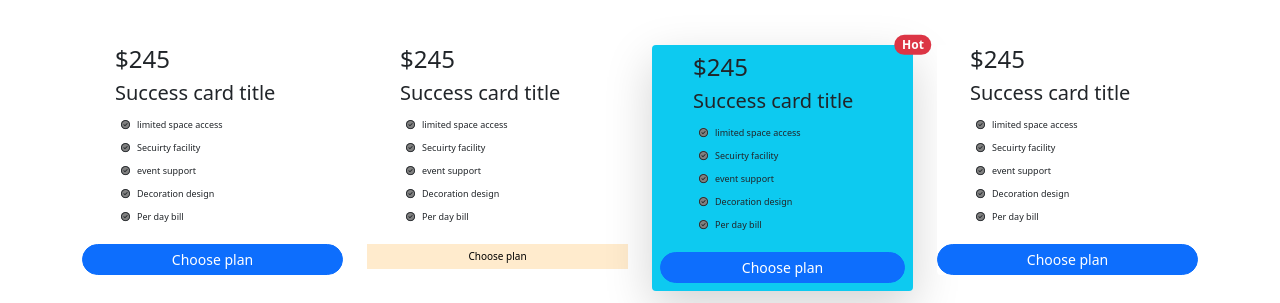
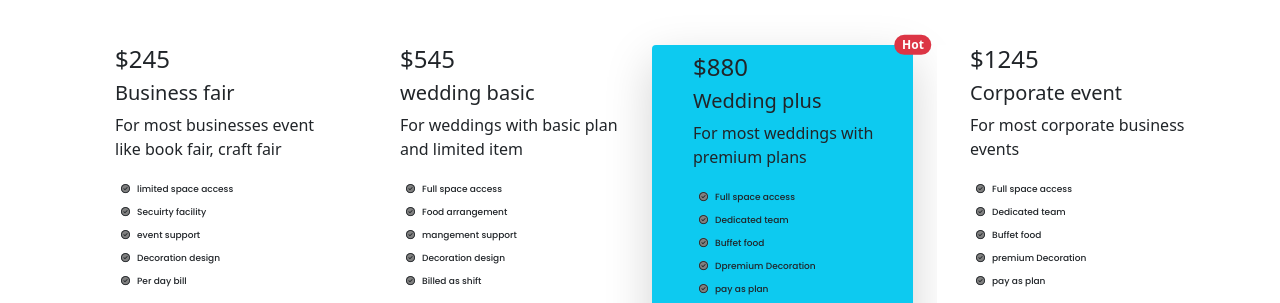
Before and after one commit to kanakWeb/convention-center, a plain HTML site: page index.html in a window 1280 px wide. Shown: the part 649-952 px from the top of the page. Drawn offline with Linux system fonts and the light colour scheme.

Commit message:
card content ready

```diff
--- a/index.html
+++ b/index.html
@@ -95,7 +95,10 @@
                         style="max-width: 18rem;">
                         <h4 class=" card-head">$245</h4>
 
-                        <h5 class=" card-head">Success card title</h5>
+                        <h5 class=" card-head"> Business fair</h5>
+                        <p class=" card-head">For most businesses event
+
+                            like book fair, craft fair</p>
                         <ul class=" card-body-text  ">
                             <li class="  card-body-text"><i class="far fa-check-circle"></i>limited
                                 space access
@@ -109,7 +112,7 @@
                                 day bill</li>
                         </ul>
 
-                        <button class="btn btn-sm rounded-pill btn-primary" type="button">Choose plan
+                        <button class="card-buuton" type="button">Choose plan
                         </button>
                     </div>
                 </div>
@@ -118,20 +121,19 @@
                 <div class="col">
                     <div class="card border-0 mb-3 d-flex         justify-content-center align-content-center"
                         style="max-width: 18rem;">
-                        <h4 class=" card-head">$245</h4>
+                        <h4 class=" card-head">$545</h4>
 
-                        <h5 class=" card-head">Success card title</h5>
+                        <h5 class="card-head">wedding basic</h5>
+                        <p class="card-head">For weddings with basic plan
+
+                            and limited item</p>
                         <ul class=" card-body-text  ">
-                            <li class="  card-body-text"><i class="far fa-check-circle"></i>limited
-                                space access
+                            <li class="  card-body-text"><i class="far fa-check-circle"></i>Full space access
                             </li>
-                            <li class=" card-body-text"><i class="far fa-check-circle"></i>Secuirty
-                                facility</li>
-                            <li class=" card-body-text"><i class="far fa-check-circle"></i>event
-                                support</li>
+                            <li class=" card-body-text"><i class="far fa-check-circle"></i>Food arrangement</li>
+                            <li class=" card-body-text"><i class="far fa-check-circle"></i>mangement support</li>
                             <li class=" card-body-text"><i class="far fa-check-circle"></i>Decoration design</li>
-                            <li class=" card-body-text"><i class="far fa-check-circle"></i>Per
-                                day bill</li>
+                            <li class=" card-body-text"><i class="far fa-check-circle"></i>Billed as shift</li>
                         </ul>
 
                         <button class=" card-buuton" type="button">Choose plan
@@ -147,23 +149,22 @@
                             Hot
                             <span class="visually-hidden">unread messages</span>
                         </span>
-                        <h4 class=" card-head">$245</h4>
+                        <h4 class=" card-head">$880</h4>
 
-                        <h5 class=" card-head">Success card title</h5>
+                        <h5 class=" card-head">Wedding plus</h5>
+                        <p class="card-head">For most weddings with
+                            premium plans</p>
                         <ul class=" card-body-text  ">
-                            <li class="  card-body-text"><i class="far fa-check-circle"></i>limited
-                                space access
+                            <li class="  card-body-text"><i class="far fa-check-circle"></i>Full space access
                             </li>
-                            <li class=" card-body-text"><i class="far fa-check-circle"></i>Secuirty
-                                facility</li>
-                            <li class=" card-body-text"><i class="far fa-check-circle"></i>event
-                                support</li>
-                            <li class=" card-body-text"><i class="far fa-check-circle"></i>Decoration design</li>
-                            <li class=" card-body-text"><i class="far fa-check-circle"></i>Per
-                                day bill</li>
+                            <li class=" card-body-text"><i class="far fa-check-circle"></i>Dedicated team</li>
+                            <li class=" card-body-text"><i class="far fa-check-circle"></i>Buffet food</li>
+                            <li class=" card-body-text"><i class="far fa-check-circle"></i>Dpremium Decoration
+                            </li>
+                            <li class=" card-body-text"><i class="far fa-check-circle"></i>pay as plan</li>
                         </ul>
 
-                        <button class="btn btn-sm rounded-pill btn-primary" type="button">Choose plan
+                        <button class="card-buuton" type="button">Choose plan
                         </button>
                     </div>
                 </div>
@@ -171,23 +172,23 @@
                 <div class="col">
                     <div class="card  border-0 mb-3 d-flex         justify-content-center align-content-center"
                         style="max-width: 18rem;">
-                        <h4 class=" card-head">$245</h4>
+                        <h4 class=" card-head">$1245</h4>
 
-                        <h5 class=" card-head">Success card title</h5>
+                        <h5 class=" card-head">Corporate event</h5>
+                        <p class="card-head">For most corporate business
+
+                            events</p>
                         <ul class=" card-body-text  ">
-                            <li class="  card-body-text"><i class="far fa-check-circle"></i>limited
-                                space access
+                            <li class="  card-body-text"><i class="far fa-check-circle"></i>Full space access
+
                             </li>
-                            <li class=" card-body-text"><i class="far fa-check-circle"></i>Secuirty
-                                facility</li>
-                            <li class=" card-body-text"><i class="far fa-check-circle"></i>event
-                                support</li>
-                            <li class=" card-body-text"><i class="far fa-check-circle"></i>Decoration design</li>
-                            <li class=" card-body-text"><i class="far fa-check-circle"></i>Per
-                                day bill</li>
+                            <li class=" card-body-text"><i class="far fa-check-circle"></i>Dedicated team</li>
+                            <li class=" card-body-text"><i class="far fa-check-circle"></i>Buffet food</li>
+                            <li class=" card-body-text"><i class="far fa-check-circle"></i>premium Decoration</li>
+                            <li class=" card-body-text"><i class="far fa-check-circle"></i>pay as plan</li>
                         </ul>
 
-                        <button class=" btn btn-sm rounded-pill btn-primary" type="button">Choose plan
+                        <button class=" card-buuton" type="button">Choose plan
                         </button>
                     </div>
                 </div>
--- a/style.css
+++ b/style.css
@@ -1,3 +1,8 @@
+@import url("https://fonts.googleapis.com/css2?family=Poppins:wght@300;500&display=swap");
+
+/* font-family: 'Poppins', sans-serif;  500 size */
+/* font-family: 'Poppins', sans-serif;   300 size */
+
 * {
   margin: 0;
   padding: 0;
@@ -7,11 +12,13 @@
 .card-text-hader {
   font-size: 20px;
   font-weight: bold;
+  font-family: "Poppins", sans-serif;
 }
 
 .card-body-text {
   font-size: 9px;
   list-style: none;
+  font-family: "Poppins", sans-serif;
 }
 .card-body-text i {
   background-color: gray;
@@ -23,6 +30,10 @@
 }
 .card-buuton {
   font-size: 10px;
-  padding: 5px 2px;
+  width: 100px;
+  padding: 5px 3px;
+  border-radius: 20px;
   background: blanchedalmond;
+  font-family: "Poppins", sans-serif;
+  margin-left: 28px;
 }
```
